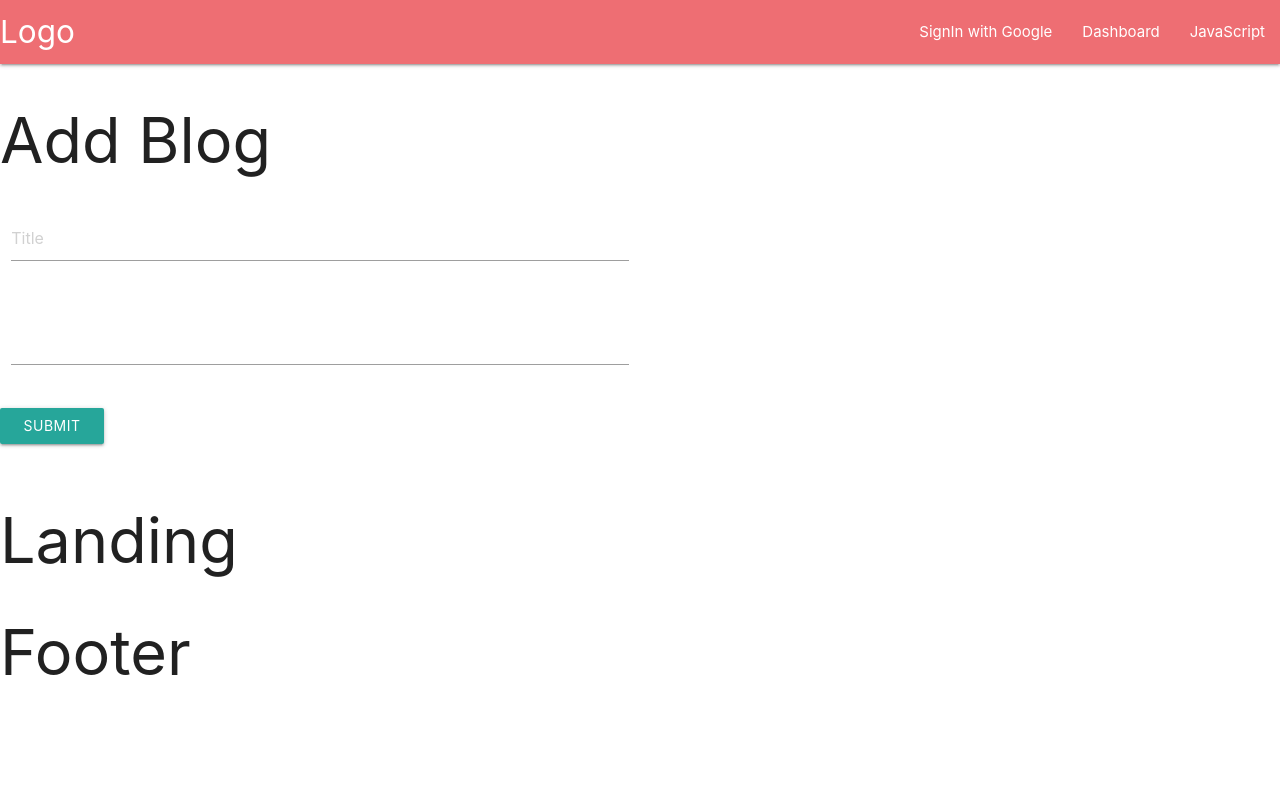
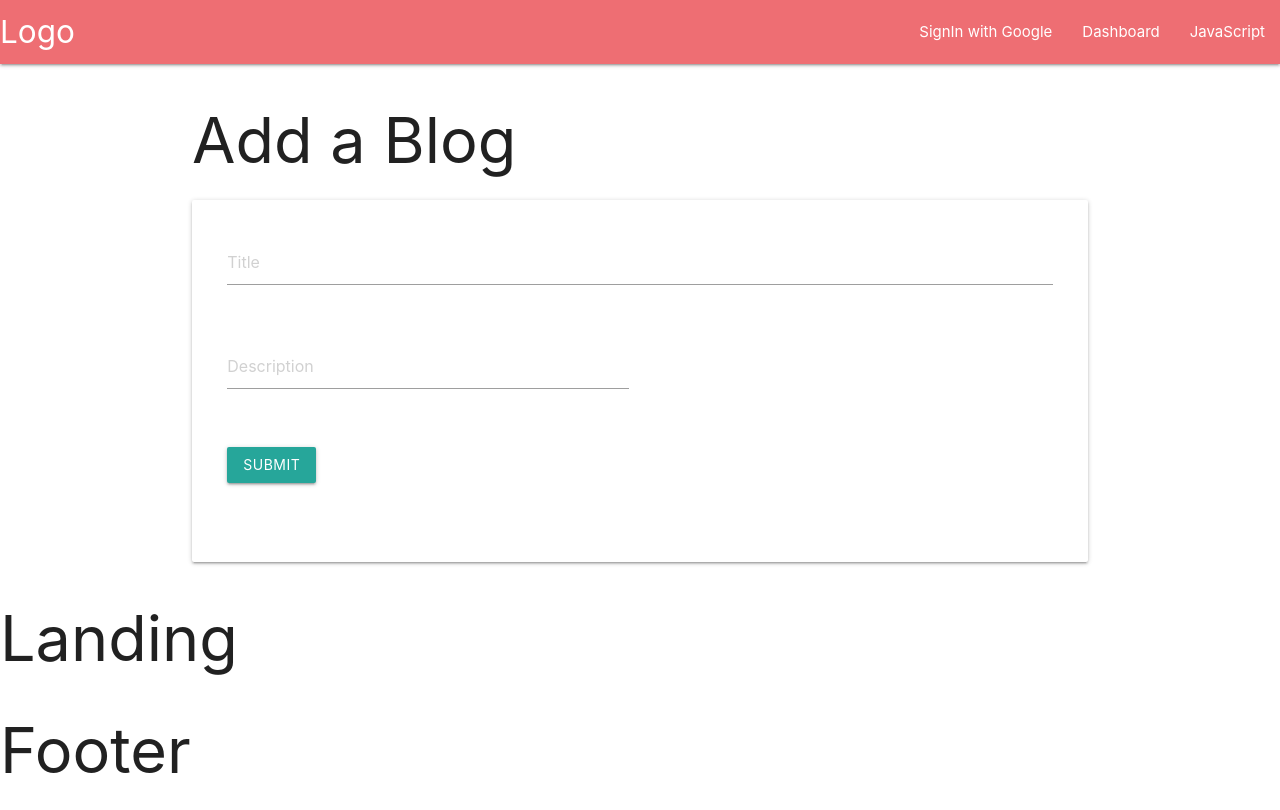
Before and after one commit to NandiniNayak/react_server_starter, a React (Create React App) app in the folder client/: page / in a window 1280 px wide. Built offline with nearby package versions, Linux system fonts and the light colour scheme.

Commit message:
listing blogs

```diff
--- a/client/src/components/Form.js
+++ b/client/src/components/Form.js
@@ -2,50 +2,51 @@ import React, { Component } from "react";
 import axios from "axios";
 
 class Form extends Component {
-  constructor() {
-    super();
+  constructor(props) {
+    super(props);
+    // console.log(this);
     this.state = {
       title: "",
       description: ""
     };
   }
 
-  logChange = event => {
-    this.setState({
-      // the title and description from the form which corresponds to the attribute name is passed as an event target
-      [event.target.name]: event.target.value
-    });
-    console.log(this.state);
-  };
-  // every event method must be a arrow method
-  handleSubmit = event => {
-    event.preventDefault();
-    // create a blog data that can be posted to the express route
-    // create a copy of the state variable
-    var newBlog = {
+  handleSubmit = e => {
+    e.preventDefault();
+    // create a variable that should be passed to the database
+    var blog = {
       title: this.state.title,
       description: this.state.description
     };
-    // to make a post request to the express route
+    console.log("blog data is fetched");
+    console.log(blog);
     axios
-      .post("/api/blogs", newBlog)
+      .post("/api/blogs", blog)
       .then(response => {
-        console.log(response);
-        console.log("data saved successfully");
+        console.log(response.data);
+        console.log("saved successfully");
+        this.props.handleNewBlog(response.data);
       })
       .catch(err => console.log(err));
   };
+  logChange = e => {
+    this.setState({ [e.target.name]: e.target.value });
+    console.log(this.state);
+  };
+
   render() {
     return (
-      <div>
-        <h1> Add Blog</h1>
+      <div className="container">
+        <h1> Add a Blog </h1>
+        <div className="card">
+          <div className="card-content">
             <div className="row">
-          <form onSubmit={this.handleSubmit} className="col s12" method="post">
+              <form onSubmit={this.handleSubmit} method="post">
                 <div className="row">
-              <div className="input-field col s6">
+                  <div className="input-field col s12">
                     <input
                       placeholder="Title"
-                  id="title"
+                      id="first_name"
                       type="text"
                       className="validate"
                       name="title"
@@ -56,8 +57,10 @@ class Form extends Component {
                 </div>
                 <div className="row">
                   <div className="input-field col s6">
+                    {/*<label for="description">Description</label>*/}
                     <input
-                  id="description"
+                      placeholder="Description"
+                      id="first_name"
                       type="text"
                       className="validate"
                       name="description"
@@ -67,16 +70,19 @@ class Form extends Component {
                   </div>
                 </div>
                 <div className="row">
+                  <div className="input-field col s6">
                     <button
                       className="btn waves-effect waves-light"
                       type="submit"
                       name="action"
                     >
                       Submit
-                <i className="material-icons right" />
                     </button>
                   </div>
+                </div>
               </form>
+            </div>
+          </div>
         </div>
       </div>
     );
```
Lines whose indentation alone changed are shown as unchanged.
